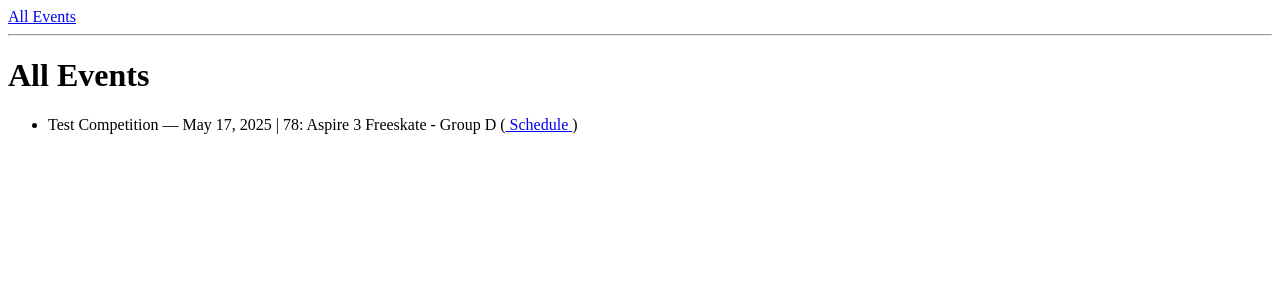
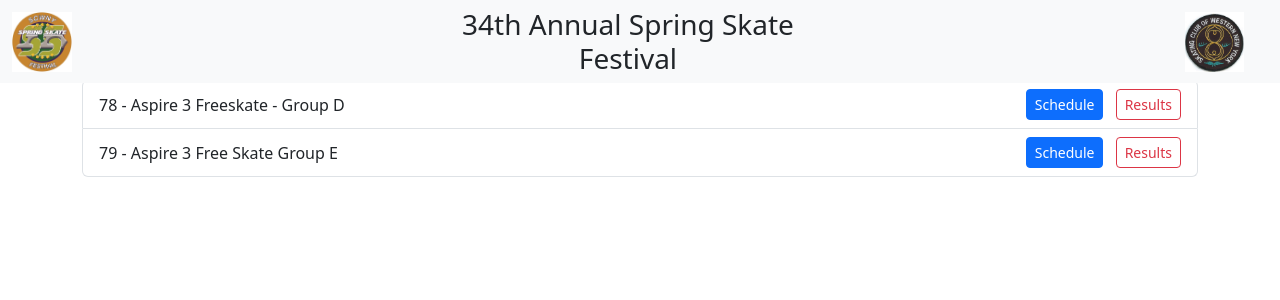
Before and after one commit to scwny/skate-results, a Django app: page / in a window 1280 px wide. Shown: the top 300 px of the page. Run offline with Django 5.2, Linux system fonts and the light colour scheme; data comes from the database, SQL or seed files in the repository.

Commit message:
working base version

```diff
--- a/core/urls.py
+++ b/core/urls.py
@@ -1,9 +1,10 @@
 from django.urls import path
-from .views import EventListView, EventScheduleView, ping
+from .views import EventListView, EventScheduleView, ping, EventResultsView
 
 
 urlpatterns = [
     path('ping', ping, name='Ping'),
     path('',                  EventListView.as_view(),      name='event_list'),
-    path('event/<int:pk>/',   EventScheduleView.as_view(),  name='event_schedule'),
+    path('event/<int:pk>/schedule/',      EventScheduleView.as_view(), name='event_schedule'),
+    path('event/<int:pk>/results/',       EventResultsView.as_view(),  name='event_results'),
 ]
--- a/core/views.py
+++ b/core/views.py
@@ -17,7 +17,7 @@ class EventListView(ListView):
     model               = Event
     context_object_name = 'events'
     template_name       = 'core/event_list.html'
-    paginate_by         = 25
+    paginate_by         = 500
 
 class EventScheduleView(DetailView):
     model               = Event
@@ -29,3 +29,17 @@ class EventScheduleView(DetailView):
         # related_name for ScheduledSkater → 'event'
         ctx['scheduled_skaters'] = self.object.event.all()
         return ctx
+
+
+class EventResultsView(DetailView):
+    model               = Event
+    context_object_name = 'event'
+    template_name       = 'core/event_results.html'
+
+    def get_context_data(self, **kwargs):
+        ctx = super().get_context_data(**kwargs)
+        # always show schedule
+        ctx['scheduled_skaters'] = self.object.event.all()
+        # only show image if finished and has one
+        ctx['has_results'] = bool(self.object.status == 'finished' and self.object.result_image)
+        return ctx
--- a/skate_results/settings.py
+++ b/skate_results/settings.py
@@ -144,7 +144,9 @@ USE_TZ = True
 STATIC_URL  = "/static/"
 STATIC_ROOT = BASE_DIR / "staticfiles"
 STATICFILES_STORAGE = "whitenoise.storage.CompressedManifestStaticFilesStorage"
-
+STATICFILES_DIRS = [
+    BASE_DIR / 'static',
+]
 # Default primary key field type
 # https://docs.djangoproject.com/en/5.2/ref/settings/#default-auto-field
 
--- a/skate_results/templates/base.html
+++ b/skate_results/templates/base.html
@@ -1,12 +1,57 @@
-<!doctype html>
+{% load static %}
+<!DOCTYPE html>
 <html lang="en">
 <head>
-  <meta charset="utf-8">
-  <title>{% block title %}Skate Results{% endblock %}</title>
+  <meta charset="UTF-8">
+  <meta name="viewport" content="width=device-width, initial-scale=1.0">
+  <title>{% block title %}May Skate 2025{% endblock %}</title>
+  <!-- Bootstrap CSS CDN -->
+  <link href="https://cdn.jsdelivr.net/npm/bootstrap@5.3.0/dist/css/bootstrap.min.css" rel="stylesheet">
+  <style>
+    .logo { max-height: 60px; }
+    body { padding-top: 80px; }
+  </style>
 </head>
 <body>
-  <nav><a href="{% url 'event_list' %}">All Events</a></nav>
-  <hr>
-  {% block content %}{% endblock %}
+  <nav class="navbar navbar-expand-lg navbar-light bg-light fixed-top">
+    <div class="container-fluid">
+      <div class="row w-100 align-items-center">
+        <!-- Left: Competition logo -->
+        <div class="col-4 text-start">
+          <a href="{% url 'event_list' %}">
+            <img
+              src="{% static 'images/competition_logo.png' %}"
+              alt="Competition Logo"
+              class="logo img-fluid"
+            >
+          </a>
+        </div>
+
+        <!-- Center: Title -->
+        <div class="col-4 text-center">
+          <h1 class="h3 m-0">{% block competition_name %}Competition Events{% endblock %}</h1>
+        </div>
+
+        <!-- Right: Club logo-->
+        <div class="col-4 text-end">
+          <a href="/">
+            <img
+              src="{% static 'images/club_logo.jpg' %}"
+              alt="Club Logo"
+              class="logo img-fluid"
+            >
+          </a>
+        </div>
+      </div>
+    </div>
+    </div>
+  </nav>
+
+  <div class="container">
+    {% block content %}{% endblock %}
+  </div>
+
+  <!-- Bootstrap JS CDN -->
+  <script src="https://cdn.jsdelivr.net/npm/bootstrap@5.3.0/dist/js/bootstrap.bundle.min.js"></script>
 </body>
 </html>
--- a/skate_results/templates/core/event_list.html
+++ b/skate_results/templates/core/event_list.html
@@ -1,18 +1,30 @@
 {% extends 'base.html' %}
-{% block title %}All Events{% endblock %}
+{% block title %}All Events - May Skate{% endblock %}
+{% block competition_name %}34th Annual Spring Skate Festival{% endblock %}
 {% block content %}
-<h1>All Events</h1>
-<ul>
+
+<ul class="list-group">
   {% for event in events %}
-    <li>
-      {% if event.competition %}{{ event.competition.name }} — {% endif %}
-      {{ event.date }} | {{ event.eventNumber }}: {{ event.name }}
-      (<a href="{% url 'event_schedule' event.pk %}">
-        {% if event.status == 'finished' %}Results{% else %}Schedule{% endif %}
-      </a>)
-    </li>
+    <li class="list-group-item d-flex justify-content-between align-items-center">
+      <div>{{ event.eventNumber }} - {{ event.name }}</div>
+      <div>
+        <a href="{% url 'event_schedule' event.pk %}" class="btn btn-primary btn-sm me-2">
+          Schedule
+        </a>
+        <a href="{% url 'event_results' event.pk %}"  class="btn btn-sm
+        {% if event.status == 'finished' and event.result_image %}
+          btn-success
+        {% else %}
+          btn-outline-danger
+        {% endif %}">
+          Results
+        </a>
+      </div>
+
   {% empty %}
-    <li>No events found.</li>
+    <li class="list-group-item">No events scheduled.</li>
   {% endfor %}
 </ul>
+
+
 {% endblock %}
```
Also changed, not shown: core/migrations/DataPopulate2.py (added, +72 -0 lines), skate_results/templates/core/event_results.html (added, +28 -0 lines), skate_results/templates/core/event_schedule.html (+8 -16 lines), static/images/club_logo.jpg (added), static/images/competition_logo.png (added), 2 other files.
